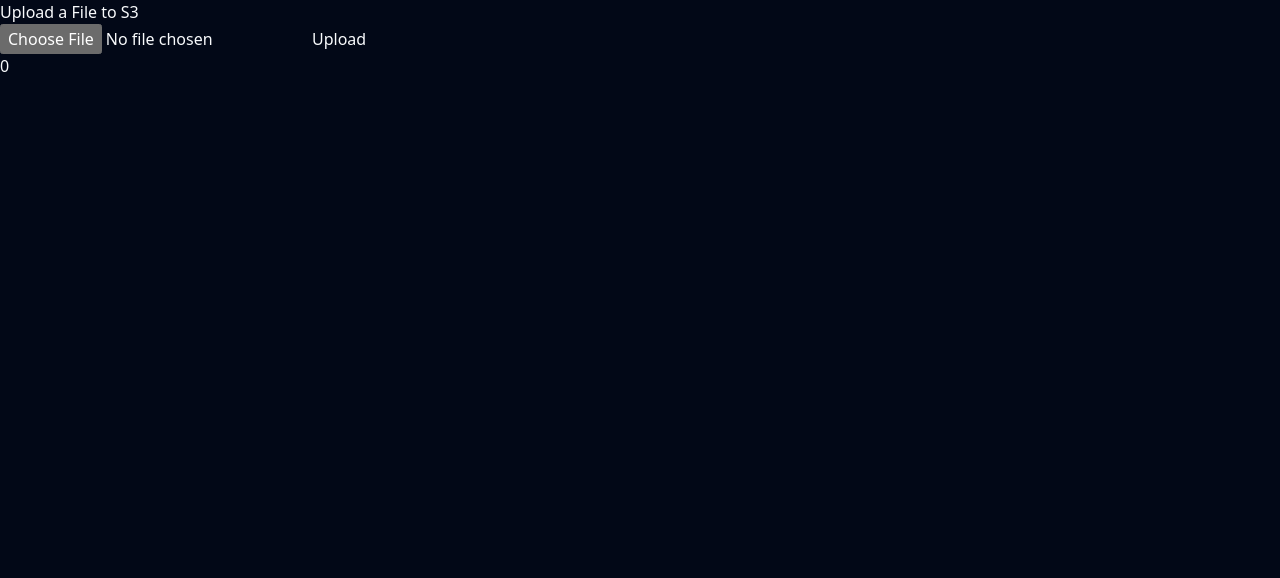
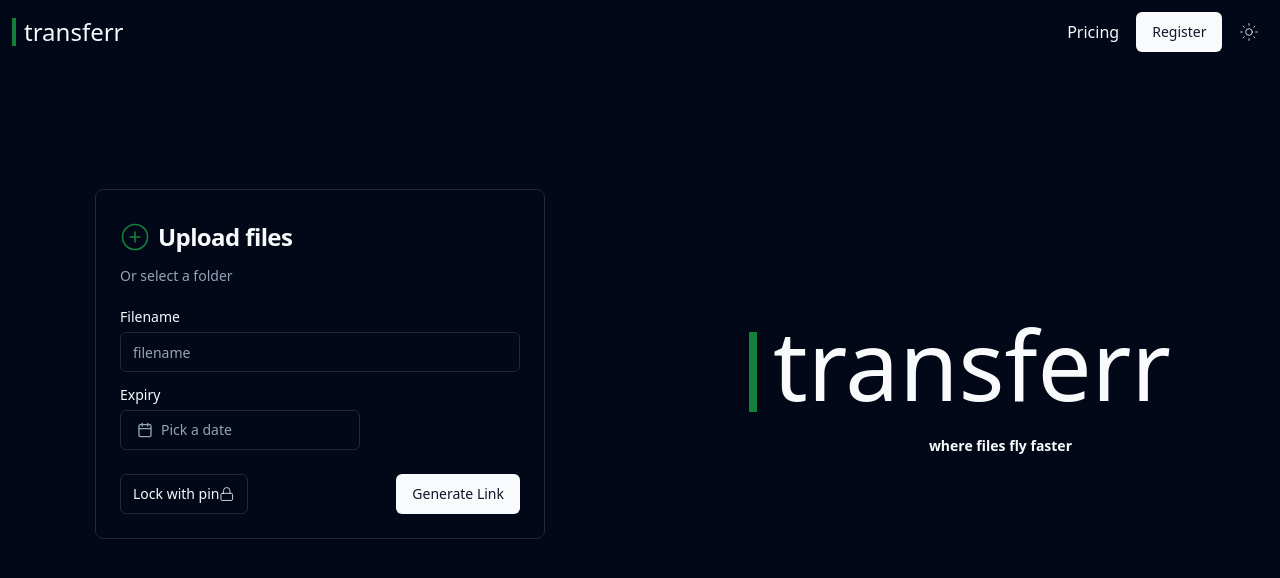
Before and after one commit to mohdadnaanazam/transferx, a Next.js app: page / in a window 1280 px wide. Shown: the top 578 px of the page. Built offline with nearby package versions, Linux system fonts and the light colour scheme; no server answers.

Commit message:
fix: landing page ui

```diff
--- a/package.json
+++ b/package.json
@@ -13,6 +13,7 @@
     "@aws-sdk/s3-request-presigner": "^3.529.1",
     "@radix-ui/react-dialog": "^1.0.5",
     "@radix-ui/react-label": "^2.0.2",
+    "@radix-ui/react-popover": "^1.0.7",
     "@radix-ui/react-slot": "^1.0.2",
     "@radix-ui/react-toast": "^1.1.5",
     "@vercel/analytics": "^1.2.2",
--- a/src/app/layout.tsx
+++ b/src/app/layout.tsx
@@ -1,22 +1,31 @@
+'use client'
+
 import "../app/globals.css"
 
 import { dmSans } from "../lib/fonts"
 import { cn } from "@/lib/utils"
 import { ThemeProvider } from '../components/Providers/Theme/ProviderTheme'
 import { Toaster } from "@/components/ui/toaster"
+import { Header } from "@/components/Header"
+import { Moon, Sun } from "lucide-react"
+import { useState } from "react"
 
 interface RootLayoutProps {
   children: React.ReactNode
 }
 
 export default function RootLayout({ children }: RootLayoutProps) {
+  const [isLight, setIsLight] = useState(false)
+  const themeIcon = isLight ? <Moon size={20} strokeWidth={1} /> : <Sun size={20} strokeWidth={1} />
+  const themeText = isLight ? 'light' : 'dark'
   return (
     <>
       <html lang="en" suppressHydrationWarning>
         <head />
         <body className={cn("min-h-screen bg-background font-sans antialiased", dmSans.variable)}>
           <Toaster />
-          <ThemeProvider attribute="class" defaultTheme="dark" enableSystem>
+          <ThemeProvider attribute="class" defaultTheme={themeText || 'system'} enableSystem>
+            <Header themeIcon={themeIcon} isLight={isLight} setIsLight={setIsLight} />
             <div className="relative flex min-h-screen flex-col">
               <div className="flex-1">{children}</div>
             </div>
--- a/src/app/page.tsx
+++ b/src/app/page.tsx
@@ -1,5 +1,6 @@
 'use client'
 
+import { CardWithForm } from '@/components/CardWithForm'
 import axios from 'axios'
 import { useState } from 'react'
 
@@ -66,8 +67,9 @@ export default function Page() {
   console.log(`${process.env.NEXT_PUBLIC_BASE_URL}/${shareLink}`)
 
   return (
-    <main>
-      <h1>Upload a File to S3</h1>
+    <main className='flex justify-between flex-row'>
+      <div className='w-1/2 flex justify-center items-center'>
+        {/*
         <form onSubmit={handleSubmit}>
           <input
             id="file"
@@ -86,7 +88,14 @@ export default function Page() {
         </form>
 
         {shareLink && <a target='_blank' href={`${process.env.NEXT_PUBLIC_BASE_URL}/${shareLink}`}>{`${process.env.NEXT_PUBLIC_BASE_URL}/${shareLink}`}</a>}
-      {progress && <p>{progress}%</p>}
+        {progress && <p>{progress}%</p>} */}
+        <CardWithForm />
+      </div>
+      <div className='w-1/2 flex justify-center items-center flex-row space-x-4 h-[75vh] relative'>
+        <div className='bg-green-700 w-2 h-20 mt-4'></div>
+        <h1 className='text-8xl font-medium'>transferr</h1>
+        <p className='absolute bottom-52 right-52 text-sm font-semibold'>where files fly faster</p>
+      </div>
     </main>
   )
 }
--- /dev/null
+++ b/src/components/CardWithForm/CardWithForm.tsx
@@ -0,0 +1,60 @@
+'use client'
+
+import { Button } from "@/components/ui/button"
+import { Card, CardContent, CardDescription, CardFooter, CardHeader, CardTitle } from "@/components/ui/card"
+import { Input } from "@/components/ui/input"
+import { Label } from "@/components/ui/label"
+import { DatePicker } from "../DatePicker"
+import { CirclePlus, Lock } from "lucide-react"
+
+export const CardWithForm = () => {
+  return (
+    <Card className="w-[450px]">
+      <CardHeader>
+        <CardTitle className="flex items-center">
+          <CirclePlus size={30} strokeWidth={1.25} className="mr-2 my-2 text-green-700" />
+          Upload files
+        </CardTitle>
+        <CardDescription>Or select a folder</CardDescription>
+        {/*
+        <form onSubmit={handleSubmit}>
+          <input
+            id="file"
+            type="file"
+            onChange={(e) => {
+              const files = e.target.files
+              if (files) {
+                setFile(files[0])
+              }
+            }}
+            accept="image/png, image/jpeg, application/pdf, video/mp4, video/mpeg, video/quicktime"
+          />
+          <button type="submit" disabled={uploading}>
+            Upload
+          </button>
+        </form>
+
+        {shareLink && <a target='_blank' href={`${process.env.NEXT_PUBLIC_BASE_URL}/${shareLink}`}>{`${process.env.NEXT_PUBLIC_BASE_URL}/${shareLink}`}</a>}
+        {progress && <p>{progress}%</p>} */}
+      </CardHeader>
+      <CardContent>
+        <form>
+          <div className="grid w-full items-center gap-4">
+            <div className="flex flex-col space-y-2">
+              <Label htmlFor="name">Filename</Label>
+              <Input id="name" placeholder="filename" />
+            </div>
+            <div className="flex flex-col space-y-2">
+              <Label htmlFor="framework">Expiry</Label>
+              <DatePicker />
+            </div>
+          </div>
+        </form>
+      </CardContent>
+      <CardFooter className="flex justify-between">
+        <Button variant="outline" className="space-x-2 p-3 flex flex-row justify-between w-32"> Lock with pin <Lock size={16} strokeWidth={1.25} /></Button>
+        <Button>Generate Link</Button>
+      </CardFooter>
+    </Card>
+  )
+}
--- /dev/null
+++ b/src/components/CardWithForm/index.ts
@@ -0,0 +1 @@
+export * from './CardWithForm'
--- /dev/null
+++ b/src/components/DatePicker/DatePicker.tsx
@@ -0,0 +1,43 @@
+"use client"
+
+import * as React from "react"
+import { CalendarIcon } from "lucide-react"
+import { format } from "date-fns"
+
+import { cn } from "@/lib/utils"
+import { Button } from "@/components/ui/button"
+import { Calendar } from "@/components/ui/calendar"
+import {
+  Popover,
+  PopoverContent,
+  PopoverTrigger,
+} from "@/components/ui/popover"
+
+export const DatePicker = () => {
+  const [date, setDate] = React.useState<Date>()
+
+  return (
+    <Popover>
+      <PopoverTrigger asChild>
+        <Button
+          variant={"outline"}
+          className={cn(
+            "w-[240px] justify-start text-left font-normal",
+            !date && "text-muted-foreground"
+          )}
+        >
+          <CalendarIcon className="mr-2 h-4 w-4" />
+          {date ? format(date, "PPP") : <span>Pick a date</span>}
+        </Button>
+      </PopoverTrigger>
+      <PopoverContent className="w-auto p-0" align="start">
+        <Calendar
+          mode="single"
+          selected={date}
+          onSelect={setDate}
+          initialFocus
+        />
+      </PopoverContent>
+    </Popover>
+  )
+}
--- /dev/null
+++ b/src/components/DatePicker/index.ts
@@ -0,0 +1 @@
+export * from './DatePicker'
--- /dev/null
+++ b/src/components/Header/Header.tsx
@@ -0,0 +1,20 @@
+'use client'
+import { Button } from "../ui/button"
+import Link from "next/link"
+
+export const Header = ({ themeIcon, isLight, setIsLight }: any) => {
+
+  return (
+    <div className="p-3 flex flex-row justify-between">
+      <div className='flex justify-center items-center flex-row space-x-2'>
+        <div className='bg-green-700 w-1 h-7'></div>
+        <h1 className='text-2xl font-medium'>transferr</h1>
+      </div>
+      <div className="flex flex-row justify-around w-1/6 items-center">
+        <Link href={'/'}>Pricing</Link>
+        <Button>Register</Button>
+        <div onClick={() => setIsLight(!isLight)}>{themeIcon}</div>
+      </div>
+    </div>
+  )
+}
--- /dev/null
+++ b/src/components/Header/index.ts
@@ -0,0 +1 @@
+export * from './Header'
--- /dev/null
+++ b/src/components/ui/card.tsx
@@ -0,0 +1,79 @@
+import * as React from "react"
+
+import { cn } from "@/lib/utils"
+
+const Card = React.forwardRef<
+  HTMLDivElement,
+  React.HTMLAttributes<HTMLDivElement>
+>(({ className, ...props }, ref) => (
+  <div
+    ref={ref}
+    className={cn(
+      "rounded-lg border bg-card text-card-foreground shadow-sm",
+      className
+    )}
+    {...props}
+  />
+))
+Card.displayName = "Card"
+
+const CardHeader = React.forwardRef<
+  HTMLDivElement,
+  React.HTMLAttributes<HTMLDivElement>
+>(({ className, ...props }, ref) => (
+  <div
+    ref={ref}
+    className={cn("flex flex-col space-y-1.5 p-6", className)}
+    {...props}
+  />
+))
+CardHeader.displayName = "CardHeader"
+
+const CardTitle = React.forwardRef<
+  HTMLParagraphElement,
+  React.HTMLAttributes<HTMLHeadingElement>
+>(({ className, ...props }, ref) => (
+  <h3
+    ref={ref}
+    className={cn(
+      "text-2xl font-semibold leading-none tracking-tight",
+      className
+    )}
+    {...props}
+  />
+))
+CardTitle.displayName = "CardTitle"
+
+const CardDescription = React.forwardRef<
+  HTMLParagraphElement,
+  React.HTMLAttributes<HTMLParagraphElement>
+>(({ className, ...props }, ref) => (
+  <p
+    ref={ref}
+    className={cn("text-sm text-muted-foreground", className)}
+    {...props}
+  />
+))
+CardDescription.displayName = "CardDescription"
+
+const CardContent = React.forwardRef<
+  HTMLDivElement,
+  React.HTMLAttributes<HTMLDivElement>
+>(({ className, ...props }, ref) => (
+  <div ref={ref} className={cn("p-6 pt-0", className)} {...props} />
+))
+CardContent.displayName = "CardContent"
+
+const CardFooter = React.forwardRef<
+  HTMLDivElement,
+  React.HTMLAttributes<HTMLDivElement>
+>(({ className, ...props }, ref) => (
+  <div
+    ref={ref}
+    className={cn("flex items-center p-6 pt-0", className)}
+    {...props}
+  />
+))
+CardFooter.displayName = "CardFooter"
+
+export { Card, CardHeader, CardFooter, CardTitle, CardDescription, CardContent }
--- /dev/null
+++ b/src/components/ui/input.tsx
@@ -0,0 +1,25 @@
+import * as React from "react"
+
+import { cn } from "@/lib/utils"
+
+export interface InputProps
+  extends React.InputHTMLAttributes<HTMLInputElement> {}
+
+const Input = React.forwardRef<HTMLInputElement, InputProps>(
+  ({ className, type, ...props }, ref) => {
+    return (
+      <input
+        type={type}
+        className={cn(
+          "flex h-10 w-full rounded-md border border-input bg-background px-3 py-2 text-sm ring-offset-background file:border-0 file:bg-transparent file:text-sm file:font-medium placeholder:text-muted-foreground focus-visible:outline-none focus-visible:ring-2 focus-visible:ring-ring focus-visible:ring-offset-2 disabled:cursor-not-allowed disabled:opacity-50",
+          className
+        )}
+        ref={ref}
+        {...props}
+      />
+    )
+  }
+)
+Input.displayName = "Input"
+
+export { Input }
--- /dev/null
+++ b/src/components/ui/popover.tsx
@@ -0,0 +1,31 @@
+"use client"
+
+import * as React from "react"
+import * as PopoverPrimitive from "@radix-ui/react-popover"
+
+import { cn } from "@/lib/utils"
+
+const Popover = PopoverPrimitive.Root
+
+const PopoverTrigger = PopoverPrimitive.Trigger
+
+const PopoverContent = React.forwardRef<
+  React.ElementRef<typeof PopoverPrimitive.Content>,
+  React.ComponentPropsWithoutRef<typeof PopoverPrimitive.Content>
+>(({ className, align = "center", sideOffset = 4, ...props }, ref) => (
+  <PopoverPrimitive.Portal>
+    <PopoverPrimitive.Content
+      ref={ref}
+      align={align}
+      sideOffset={sideOffset}
+      className={cn(
+        "z-50 w-72 rounded-md border bg-popover p-4 text-popover-foreground shadow-md outline-none data-[state=open]:animate-in data-[state=closed]:animate-out data-[state=closed]:fade-out-0 data-[state=open]:fade-in-0 data-[state=closed]:zoom-out-95 data-[state=open]:zoom-in-95 data-[side=bottom]:slide-in-from-top-2 data-[side=left]:slide-in-from-right-2 data-[side=right]:slide-in-from-left-2 data-[side=top]:slide-in-from-bottom-2",
+        className
+      )}
+      {...props}
+    />
+  </PopoverPrimitive.Portal>
+))
+PopoverContent.displayName = PopoverPrimitive.Content.displayName
+
+export { Popover, PopoverTrigger, PopoverContent }
```
Also changed, not shown: public/logo.png (added), 1 other file (tests, documents, lock files or other folders). Lines whose indentation alone changed are shown as unchanged.
